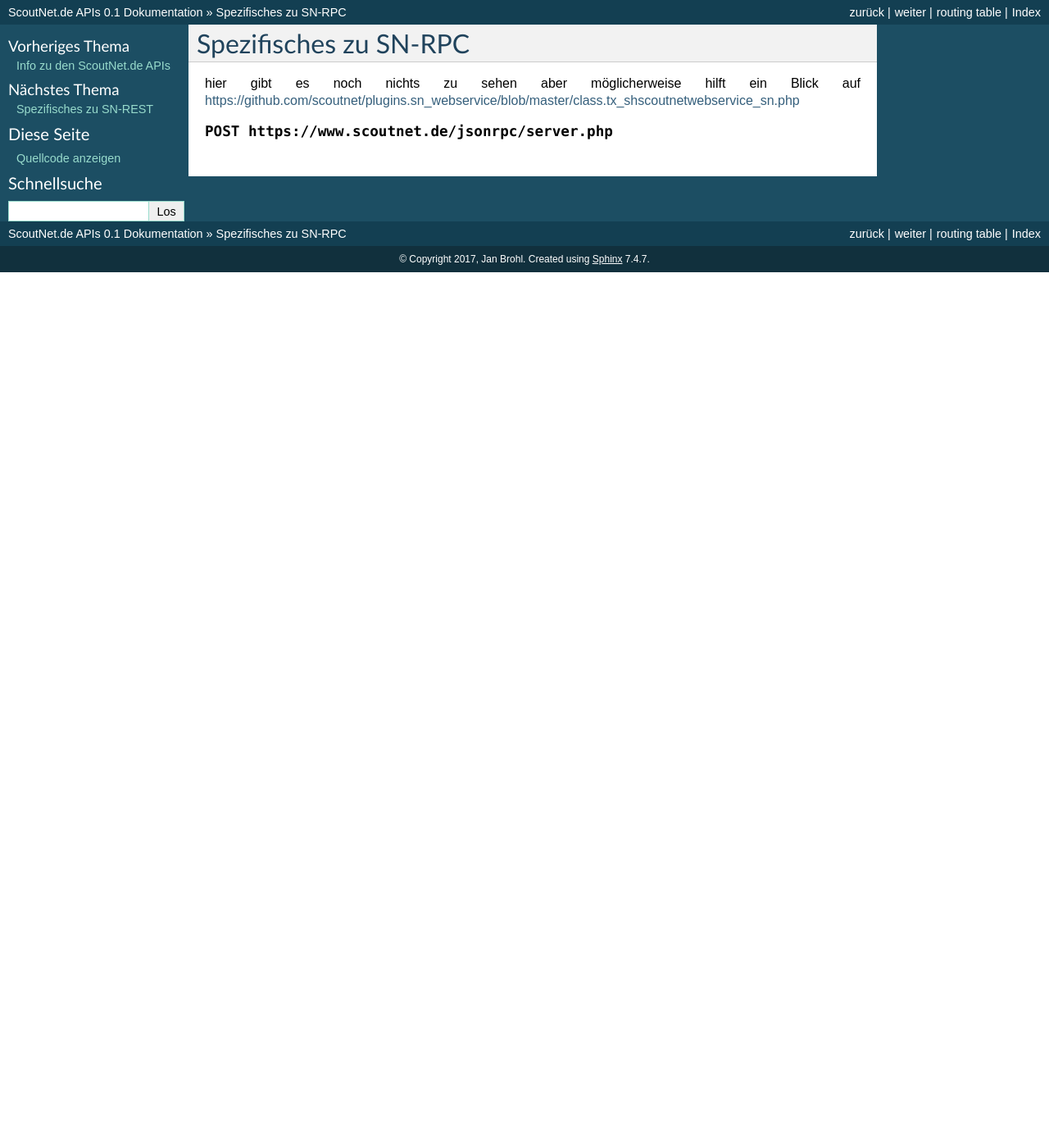
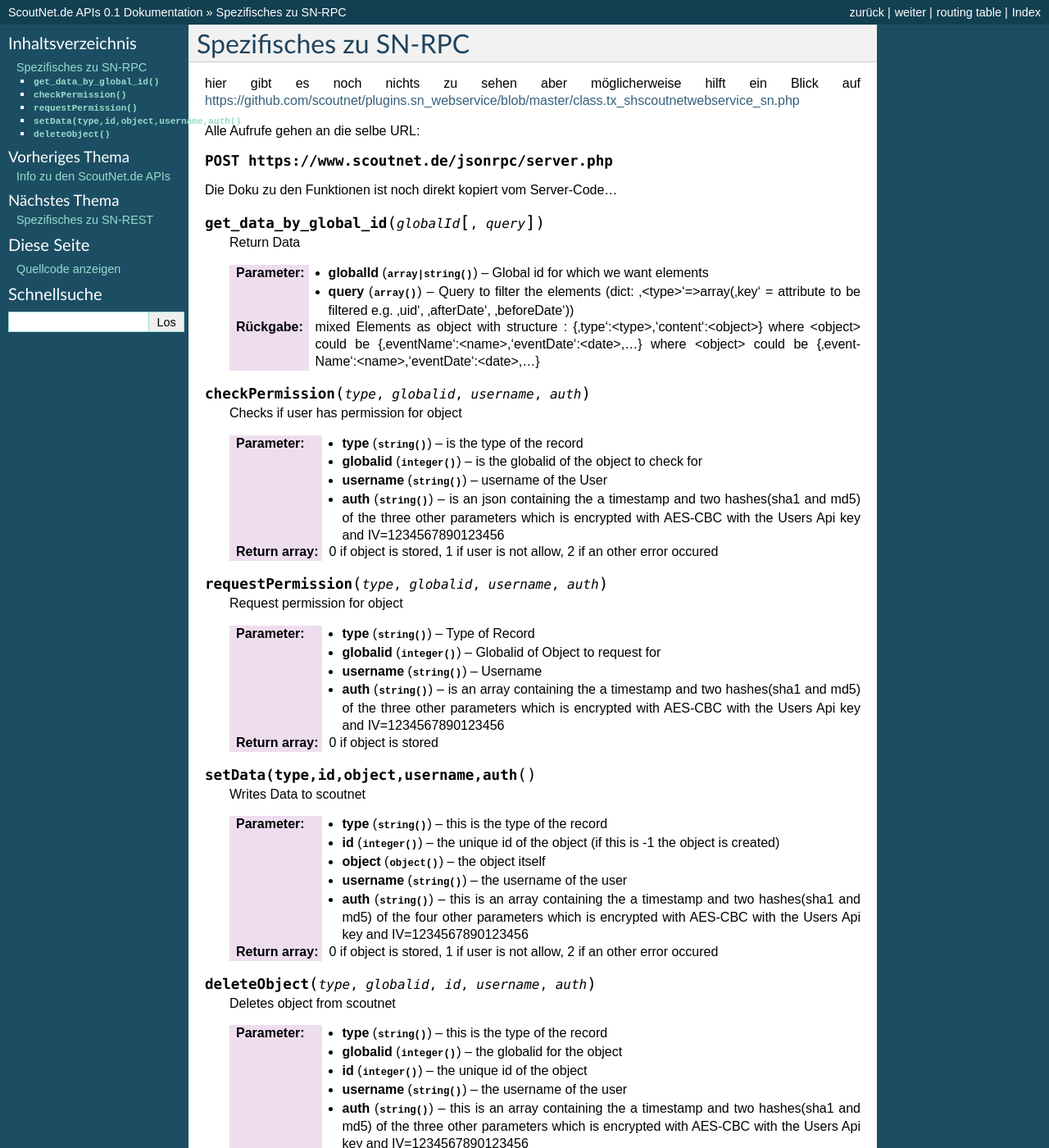
Before and after one commit to janbrohl/ScoutNet-API-Info, a Sphinx documentation site: the page built from docs/sn_rpc.rst, in a window 1280 px wide and 1400 px high. Shown: the whole window at 82% size. Built offline with Sphinx 7.4.7, drawn with Linux system fonts in a browser that asks for light colours; some of the changed text lies outside the part shown.

Commit message:
rpc-doku

```diff
--- a/docs/sn_rpc.rst
+++ b/docs/sn_rpc.rst
@@ -5,4 +5,65 @@
 
 hier gibt es noch nichts zu sehen aber möglicherweise hilft ein Blick auf https://github.com/scoutnet/plugins.sn_webservice/blob/master/class.tx_shscoutnetwebservice_sn.php
 
+Alle Aufrufe gehen an die selbe URL:
+
 .. http:post:: https://www.scoutnet.de/jsonrpc/server.php
+
+
+Die Doku zu den Funktionen ist noch direkt kopiert vom Server-Code...
+
+.. js:function:: get_data_by_global_id(globalId, [query])
+
+	Return Data
+
+	:param array|string globalId:	Global id for which we want elements
+	:param array query:		Query to filter the elements (dict: '<type>'=>array('key' = attribute to be filtered e.g. 'uid', 'afterDate', 'beforeDate'))
+
+	:returns: mixed Elements as object with structure : {'type':<type>,'content':<object>} where <object> could be {'eventName':<name>,'eventDate':<date>,...} where <object> could be {'eventName':<name>,'eventDate':<date>,...}
+
+.. js:function:: checkPermission(type, globalid, username, auth)
+
+	Checks if user has permission for object
+
+	:param string type: 			is the type of the record
+	:param integer globalid:		is the globalid of the object to check for
+	:param string username:		username of the User
+	:param string auth:			is an json containing the a timestamp and two hashes(sha1 and md5) of the three other parameters which is encrypted with AES-CBC with the Users Api key and IV=1234567890123456
+
+	:return array: 0 if object is stored, 1 if user is not allow, 2 if an other error occured
+
+
+.. js:function:: requestPermission(type, globalid, username, auth)
+
+	Request permission for object
+
+	:param string 	type:		Type of Record
+	:param integer	globalid:	Globalid of Object to request for
+	:param string	username:	Username
+	:param string	auth:		is an array containing the a timestamp and two hashes(sha1 and md5) of the three other parameters which is encrypted with AES-CBC with the Users Api key and IV=1234567890123456
+
+	:return array: 0 if object is stored
+
+.. js:function:: setData(type,id,object,username,auth
+
+	Writes Data to scoutnet
+
+	:param string  type:     this is the type of the record
+	:param integer id:       the unique id of the object (if this is -1 the object is created)
+	:param object  object:   the object itself
+	:param string  username: the username of the user
+	:param string  auth:     this is an array containing the a timestamp and two hashes(sha1 and md5) of the four other parameters which is encrypted with AES-CBC with the Users Api key and IV=1234567890123456
+
+	:return array: 0 if object is stored, 1 if user is not allow, 2 if an other error occured
+
+.. js:function:: deleteObject(type,globalid,id,username,auth)
+
+	Deletes object from scoutnet
+
+	:param string  type:     this is the type of the record
+	:param integer globalid: the globalid for the object
+	:param integer id:       the unique id of the object
+	:param string  username: the username of the user
+	:param string  auth:     this is an array containing the a timestamp and two hashes(sha1 and md5) of the three other parameters which is encrypted with AES-CBC with the Users Api key and IV=1234567890123456
+
+	:return array: 0 if object is stored, 1 if user is not allow, 2 if an other error occured
```
